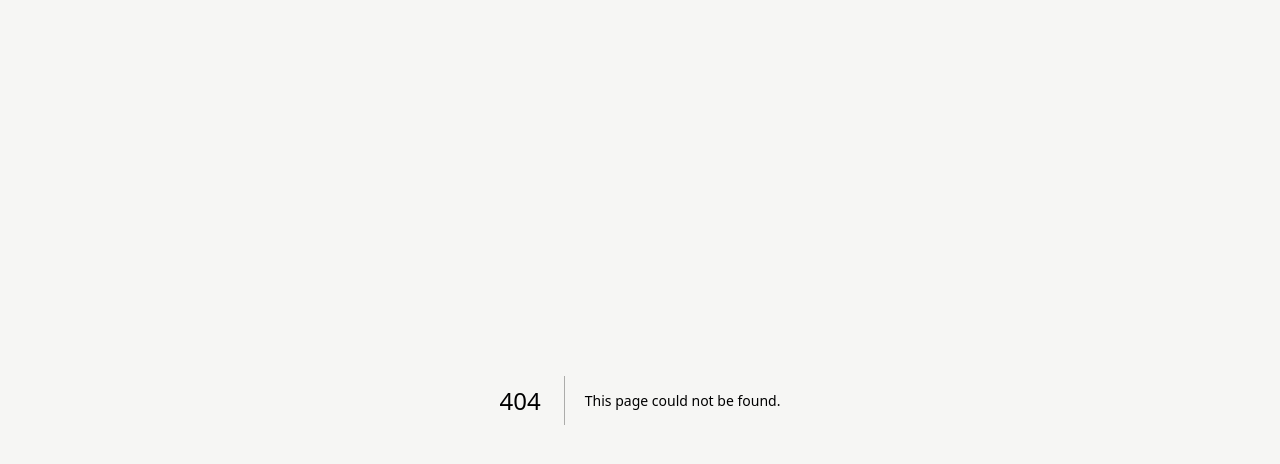
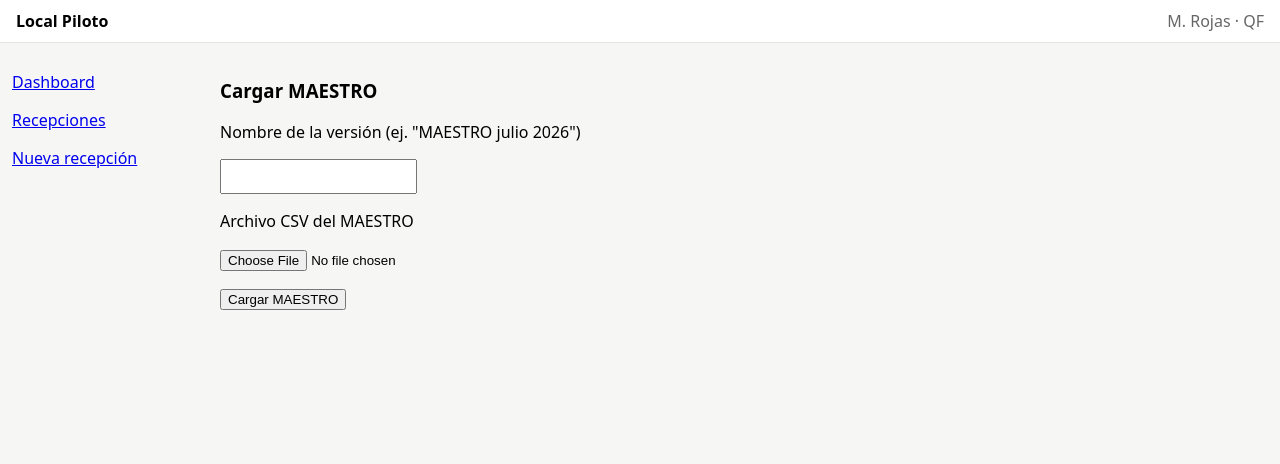
Before and after one commit to grupobacosoporte-beep/recepcionapp, a Next.js app in the folder apps/web/: page /maestro in a window 1280 px wide. Before the commit this address had no page. Shown: the top 464 px of the page. Built offline with nearby package versions, Linux system fonts and the light colour scheme; no server answers.

Commit message:
Create App Maestro page.tsx

```diff
--- /dev/null
+++ b/apps/web/app/maestro/page.tsx
@@ -0,0 +1,48 @@
+"use client";
+import { useState } from "react";
+import Shell from "@/components/Shell";
+import { apiPostForm } from "@/lib/api";
+
+export default function MaestroPage() {
+  const [label, setLabel] = useState("");
+  const [file, setFile] = useState<File | null>(null);
+  const [busy, setBusy] = useState(false);
+  const [err, setErr] = useState<string | null>(null);
+  const [res, setRes] = useState<any>(null);
+
+  async function subir() {
+    if (!label || !file) return;
+    setErr(null); setRes(null); setBusy(true);
+    const fd = new FormData();
+    fd.append("label", label);
+    fd.append("file", file);
+    try {
+      const r = await apiPostForm<any>("/catalog/maestro/versions", fd);
+      setRes(r);
+    } catch (e: any) {
+      setErr(e?.message ?? String(e));
+    } finally {
+      setBusy(false);
+    }
+  }
+
+  return (
+    <Shell>
+      <h3>Cargar MAESTRO</h3>
+      <p>Nombre de la versión (ej. "MAESTRO julio 2026")</p>
+      <input value={label} onChange={(e) => setLabel(e.target.value)} style={{ padding: 8 }} />
+      <p>Archivo CSV del MAESTRO</p>
+      <input type="file" accept=".csv,text/csv" onChange={(e) => setFile(e.target.files?.[0] ?? null)} />
+      <div style={{ marginTop: 16 }}>
+        <button onClick={subir} disabled={busy}>{busy ? "Cargando…" : "Cargar MAESTRO"}</button>
+      </div>
+      {err && <p style={{ marginTop: 12, color: "#b00020" }}>Error: {err}</p>}
+      {res && (
+        <div style={{ marginTop: 12, color: "#0a7d29" }}>
+          <p>✓ MAESTRO cargado.</p>
+          <p>Filas: {res.filas} · Códigos únicos: {res.codigosUnicos} · SKUs: {res.skusUnicos} · Con precio: {res.conPrecio} · Conflictos: {res.conflicts?.length ?? 0}</p>
+        </div>
+      )}
+    </Shell>
+  );
+}
```
